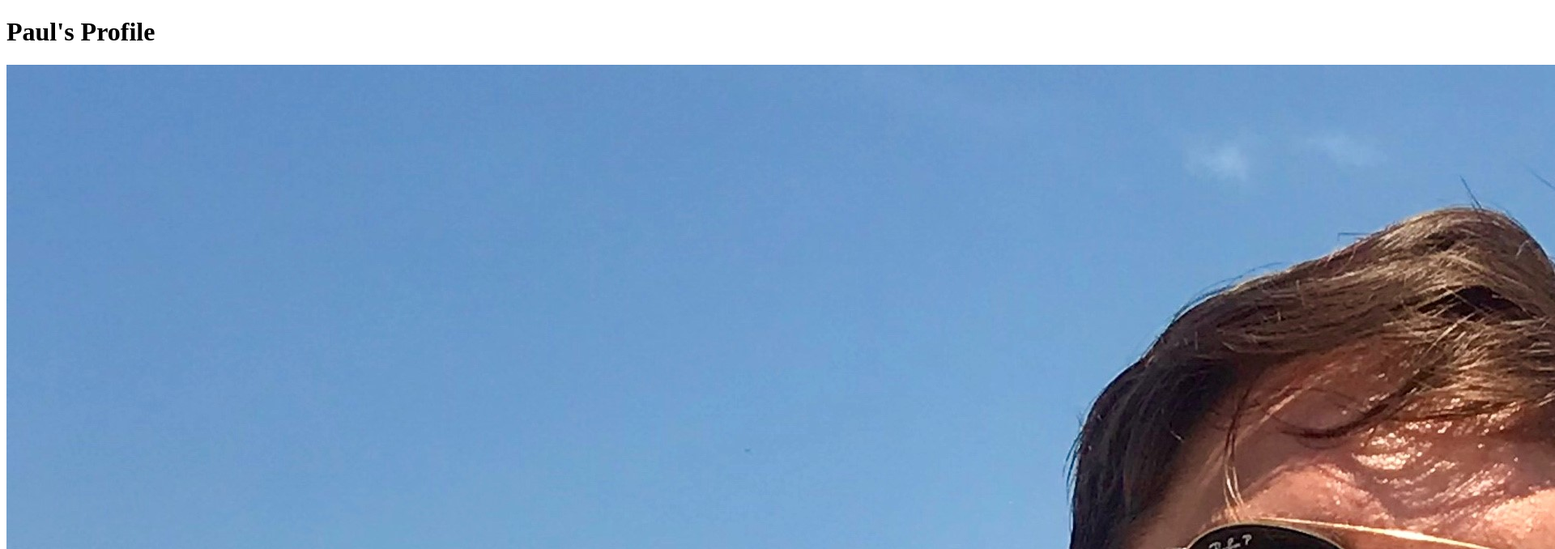
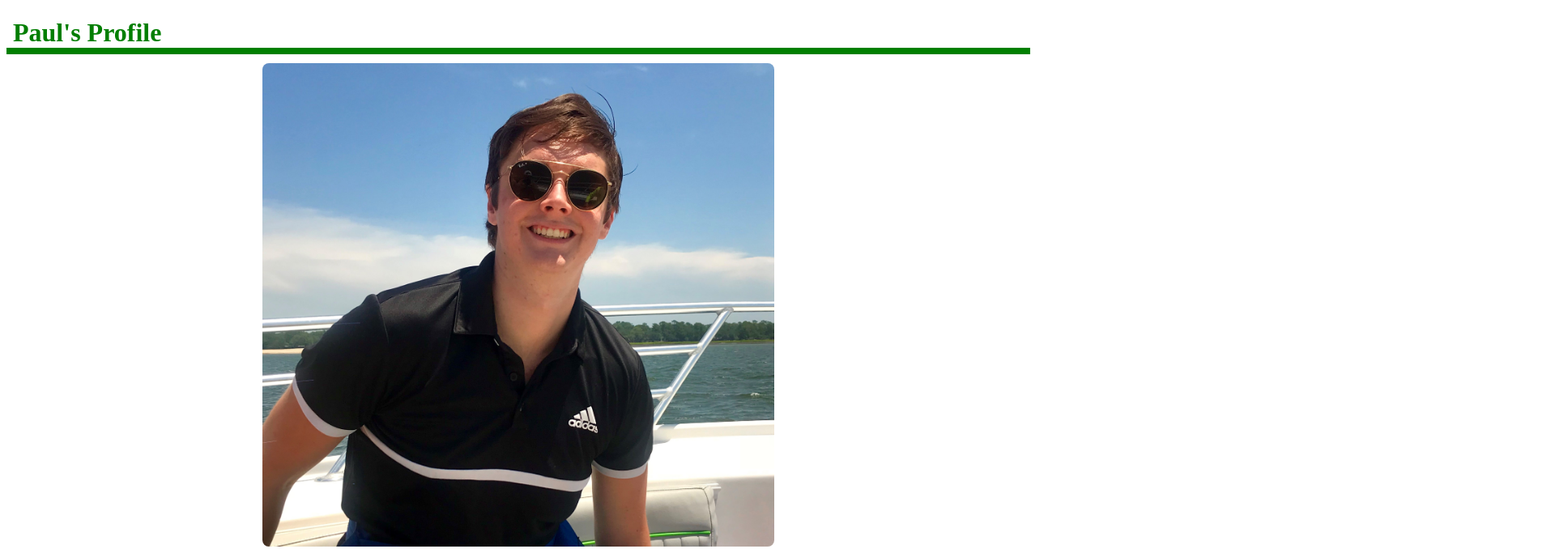
Before and after one commit to PaulGriz/paulgriz.github.io, a plain HTML site: page index.html in a window 1280 px wide. Shown: the top 678 px of the page at 81% size, 1920 px wide, since content can reach past the window. Drawn offline with Linux system fonts and the light colour scheme.

Commit message:
Added some quick minor styling

```diff
--- a/index.html
+++ b/index.html
@@ -1,13 +1,14 @@
 <!DOCTYPE html>
 <html lang="en">
-<head>
-    <meta charset="UTF-8">
-    <meta http-equiv="X-UA-Compatible" content="IE=edge">
-    <meta name="viewport" content="width=device-width, initial-scale=1.0">
-    <title>Document</title>
-</head>
-<body>
+  <head>
+    <meta charset="UTF-8" />
+    <meta http-equiv="X-UA-Compatible" content="IE=edge" />
+    <meta name="viewport" content="width=device-width, initial-scale=1.0" />
+    <link rel="stylesheet" href="styles.css" />
+    <title>Paul Griz</title>
+  </head>
+  <body>
     <h1>Paul's Profile</h1>
-    <img src="profile_photo.jpeg" alt="Profile Photo">
-</body>
+    <img src="profile_photo.jpeg" alt="Profile Photo" />
+  </body>
 </html>
--- /dev/null
+++ b/styles.css
@@ -0,0 +1,20 @@
+h1 {
+  font-size: 2em;
+  border-bottom: 8px solid green;
+  margin-block-start: 0.7em;
+  margin-block-end: 0.32em;
+  padding-left: 0.25em;
+  margin-inline-start: 0px;
+  margin-inline-end: 0px;
+  font-weight: bold;
+  color: rgb(0, 126, 0);
+}
+
+img {
+  display: block;
+  margin-left: auto;
+  margin-right: auto;
+  border-radius: 8px;
+  max-width: 50%;
+  height: auto;
+}
```
